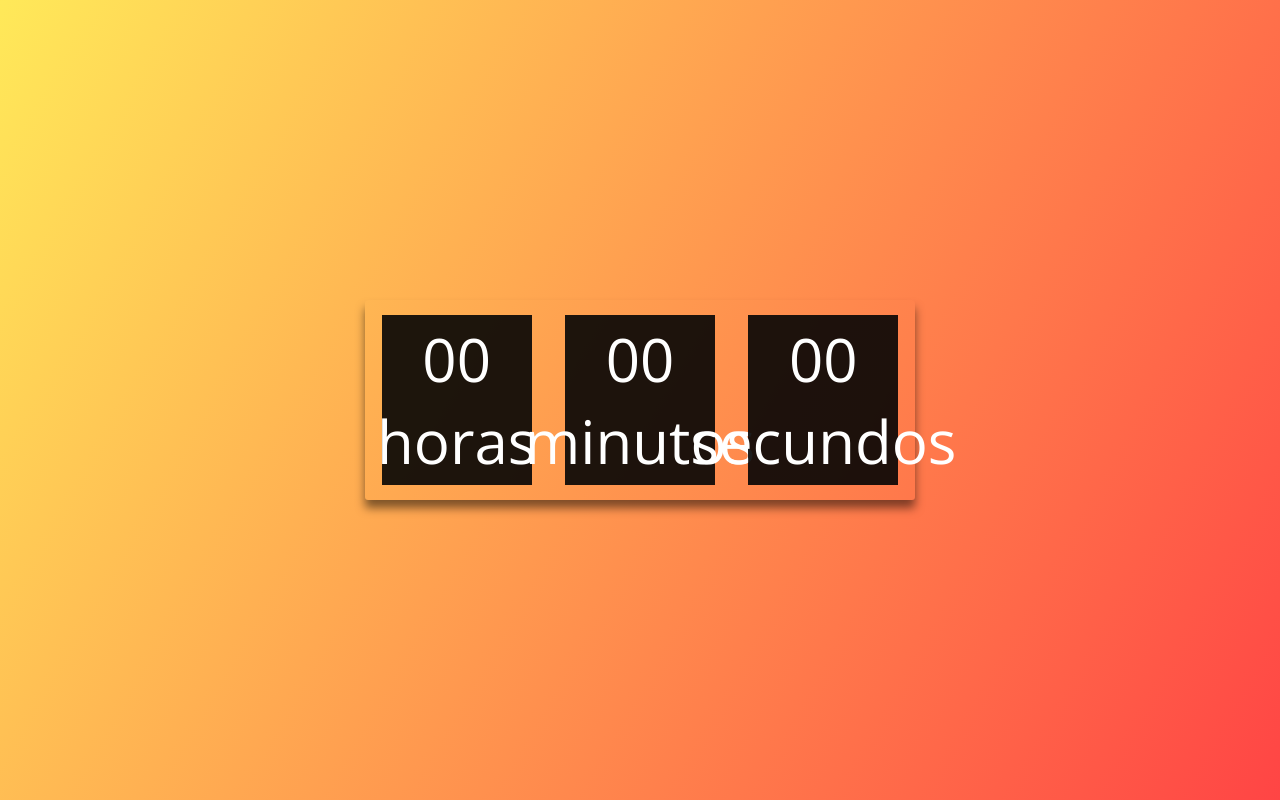
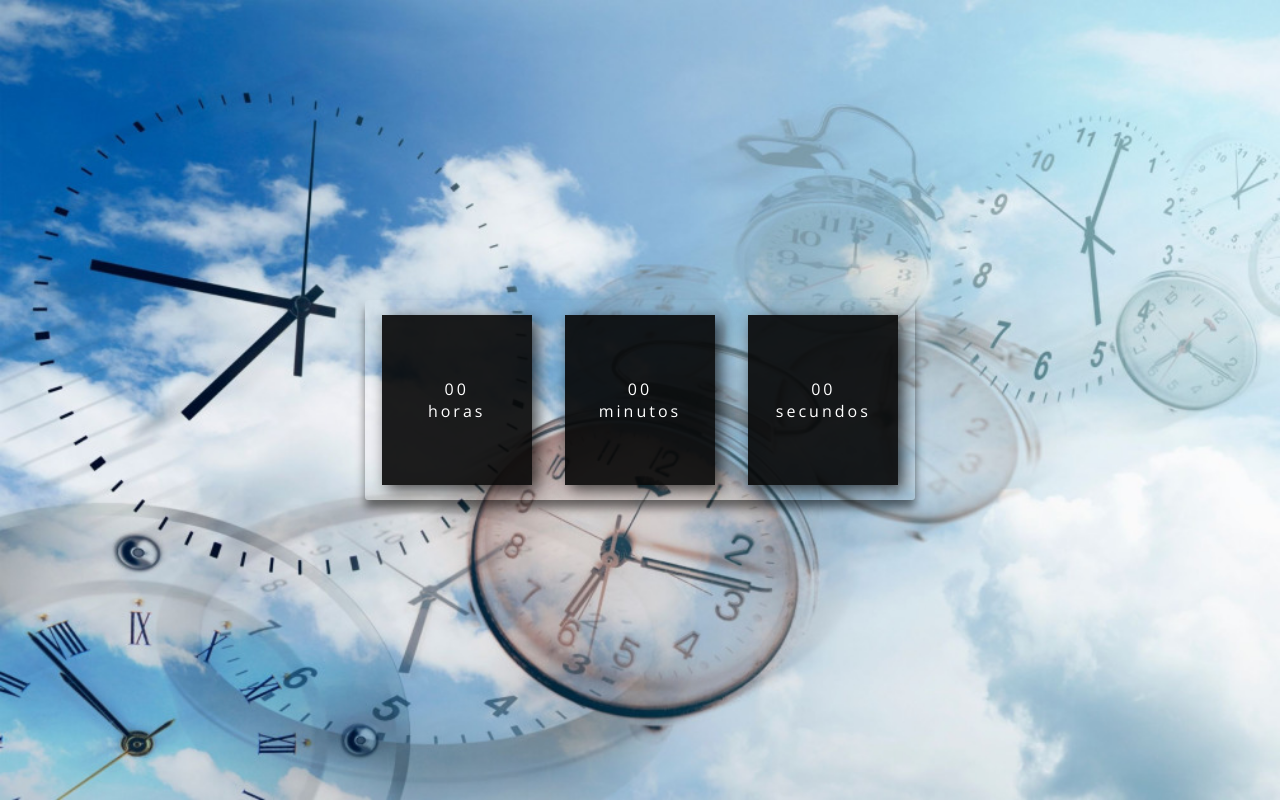
Before and after one commit to AlanFaraj83/Projeto-Relogio-Digital, a plain HTML site: page index.html in a window 1280 px wide. Drawn offline with nearby package versions, Linux system fonts and the light colour scheme.

Commit message:
:lipstick: feat: Atualizando  a pagina style.css

```diff
--- a/css/style.css
+++ b/css/style.css
@@ -8,7 +8,8 @@
 
 body {
     height: 100vh;
-    background: linear-gradient(120deg, #ffe53bd8, #ff2525da);
+    background-image: url(../img/viagem-no-tempo-og.jpg);
+    background-size:cover;
     display: flex;
     align-items: center;
     justify-content: center;
@@ -33,7 +34,13 @@ body {
     flex-direction: column;
     align-items: center;
     justify-content: center;
-    font-size: 60px;
     color: #fff;
     background-color: rgba(5, 5, 5, .9);
+    box-shadow: 5px 5px 15px rgba(0, 0, 0, .7);
+    border: 7px;
+    letter-spacing: 3px;
 }
+
+.relogio span {
+
+}
```
Also changed, not shown: img/viagem-no-tempo-og.jpg (added).
